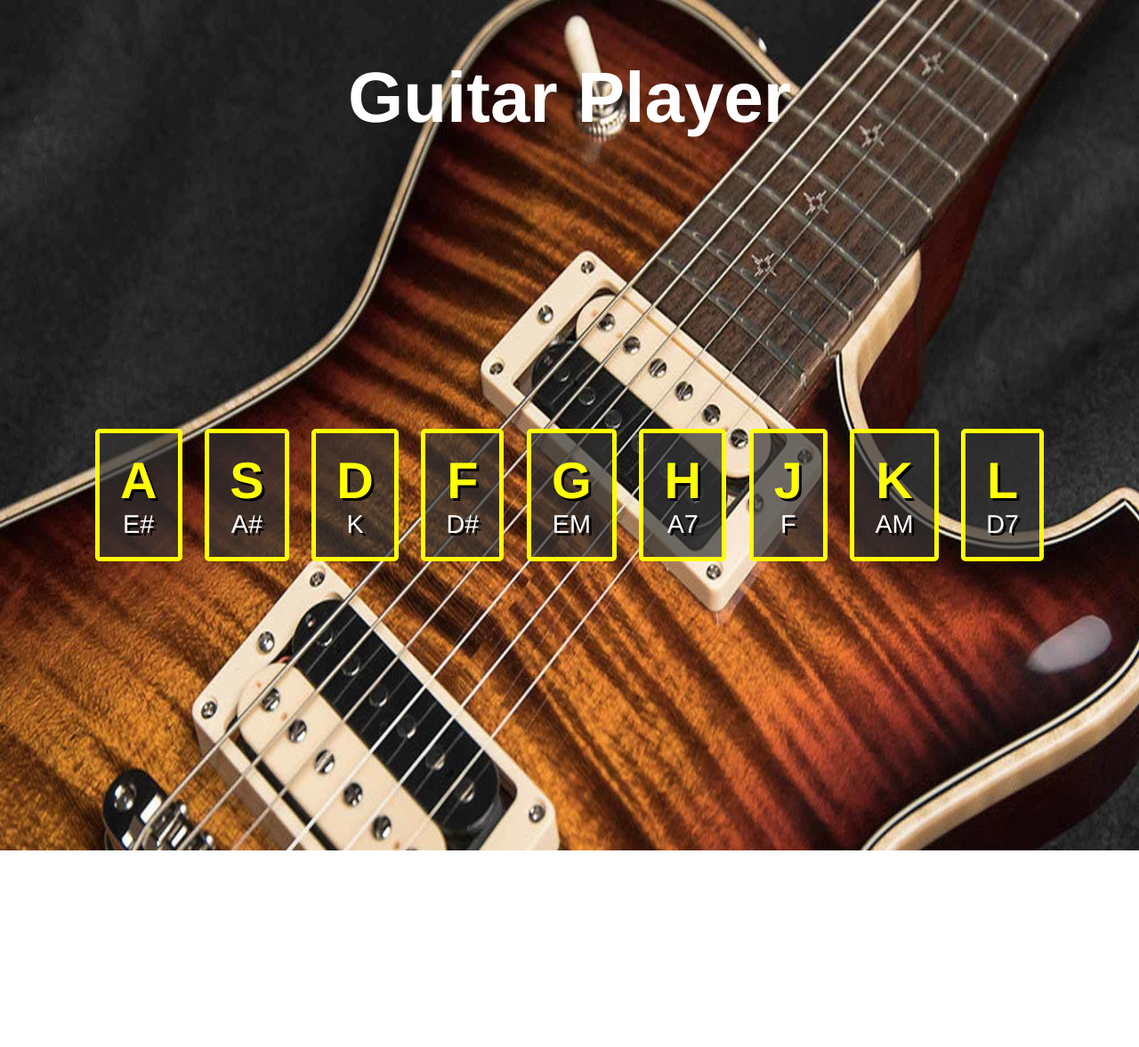
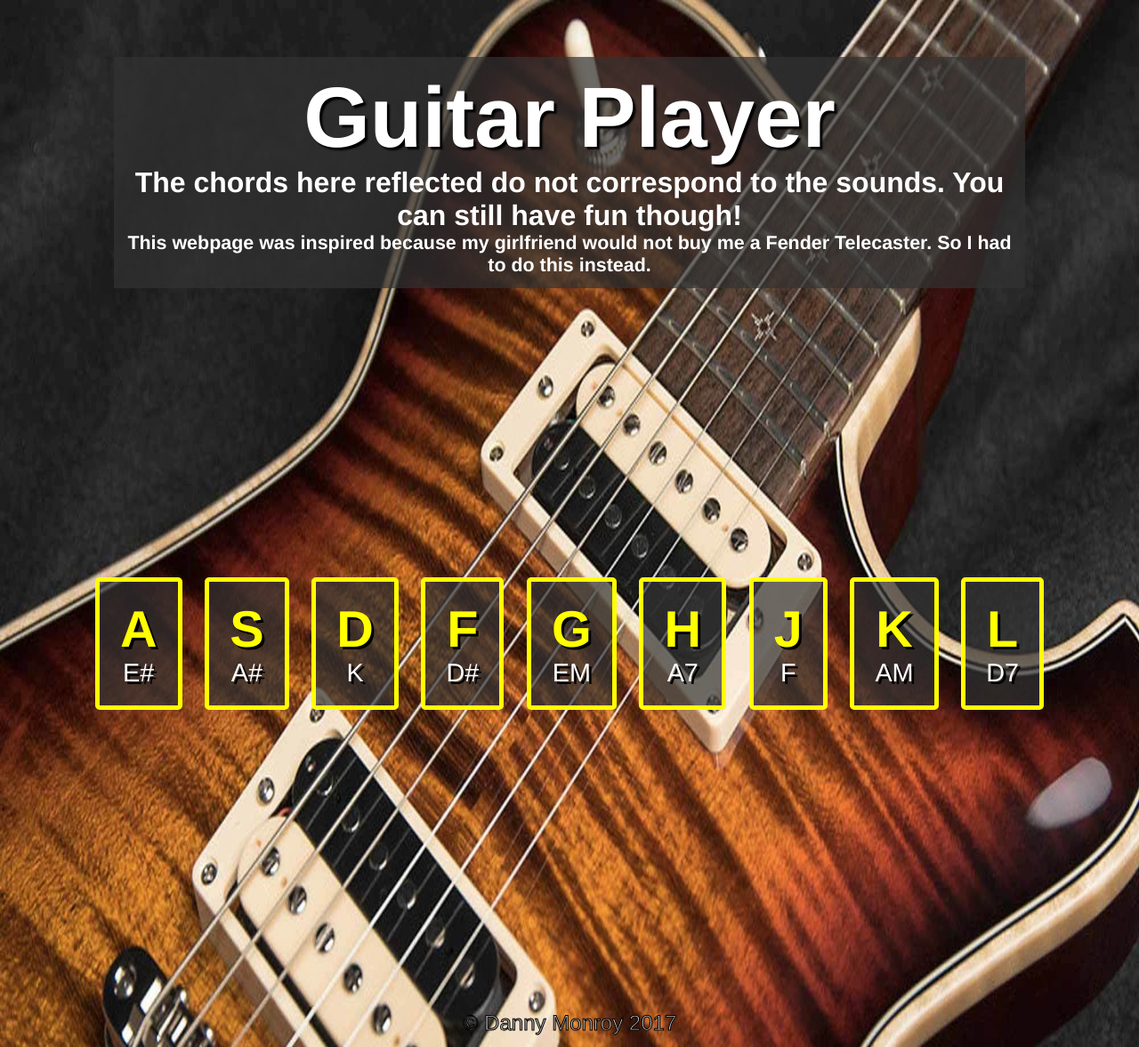
Before and after one commit to dannymonroy/guitar-player, a plain HTML site: page index.html in a window 1280 px wide. Shown: the whole page at 89% size. Before the commit the page ends 956 px from the top, so only its background shows below. Drawn offline with Linux system fonts and the light colour scheme.

Commit message:
Added header and footer + inside joke.

```diff
--- a/css/style.css
+++ b/css/style.css
@@ -34,11 +34,32 @@ body{
   font-family: Helvetica, sans-serif;
 }
 
-h1{
+header{
+  width: 80%;
+  margin: auto;
+  background-color: rgba(50,50,50,0.7);
   color:#FFFFFF;
-  font-size: 5em;
+  font-size: 2em;
   text-align: center;
   margin-top: 5%;
+  padding: 1%;
+}
+
+header h1{
+  text-shadow: 3px 3px 2px #000000;
+  font-size: 3em;
+}
+
+footer{
+  font-size: 1.5em;
+  padding: 1%;
+  -webkit-text-stroke: 1px black;
+  color: #FFFFFF;
+  text-align: center;
+}
+
+footer p{
+  color:#BBBBBB;
 }
 
 .chords {
--- a/index.html
+++ b/index.html
@@ -8,7 +8,11 @@
   </head>
   <body>
     <div class="content">
-      <h1>Guitar Player</h1>
+      <header>
+        <h1>Guitar Player</h1>
+        <h4>The chords here reflected do not correspond to the sounds. You can still have fun though!</h4>
+        <h6>This webpage was inspired because my girlfriend would not buy me a Fender Telecaster. So I had to do this instead.</h6>
+      </header>
       <div class="chords">
         <div data-key="65" class="note">
           <h3>A</h3>
@@ -59,4 +63,8 @@
     <audio data-key="75" src="sounds/guitar8.wav"></audio>
     <audio data-key="76" src="sounds/guitar9.wav"></audio>
   </body>
+
+  <footer>
+    <p>&copy Danny Monroy 2017</p>
+  </footer>
 </html>
```
Also changed, not shown: script/script.js (+0 -8 lines).
